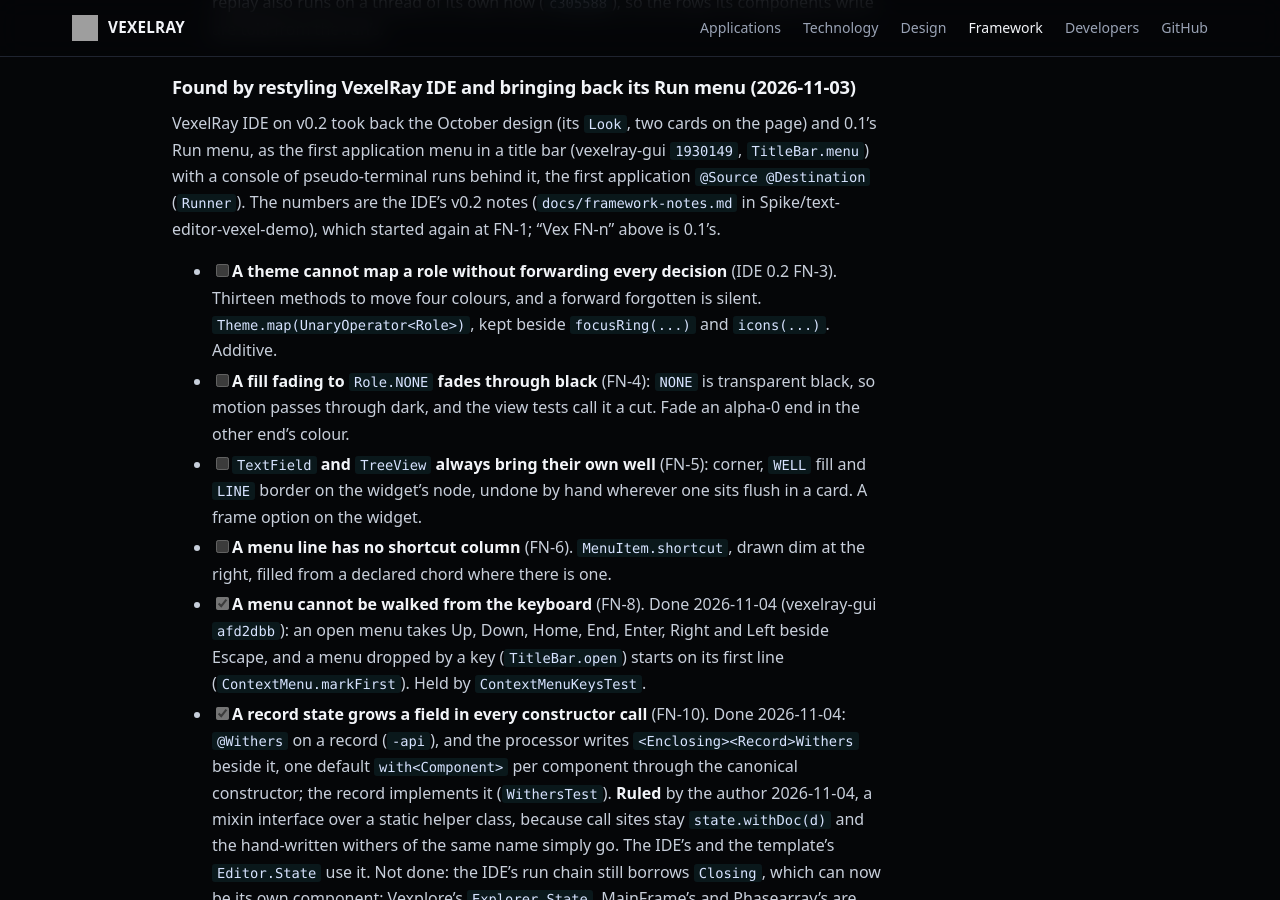
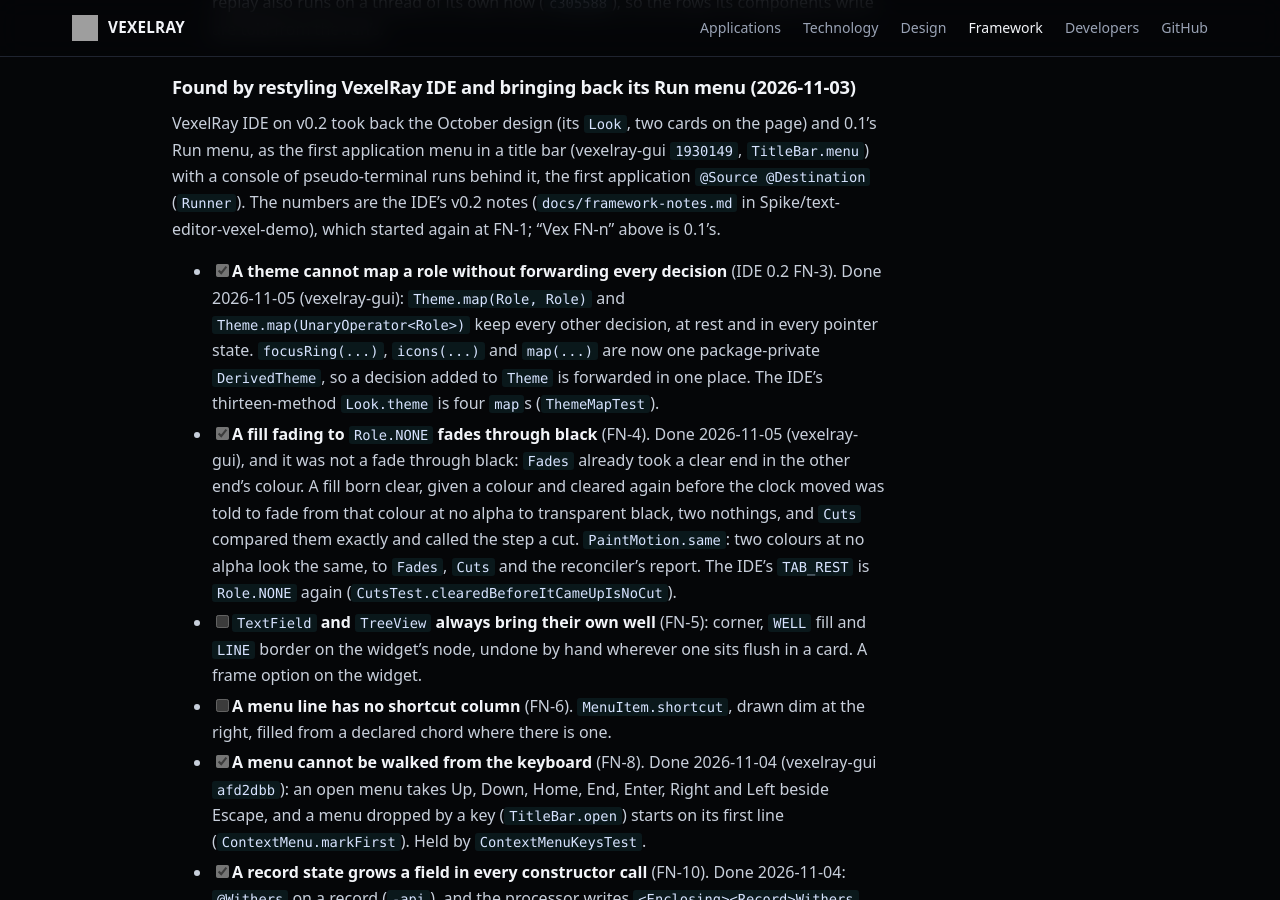
Before and after one commit to sibarum/vexelray-framework, a Jekyll site: the page built from docs/TODO.md, in a window 1280 px wide and 900 px high, scrolled down 33136 px. Built offline with Jekyll 4.4.1, drawn with Linux system fonts in a browser that asks for light colours; our own code applies the rules of GitHub Pages for plain Markdown files.

Commit message:
TODO: theme role mapping and the Role.NONE fade done
Co-Authored-By: Claude Opus 5.5 <noreply@anthropic.com>

```diff
--- a/docs/TODO.md
+++ b/docs/TODO.md
@@ -1201,11 +1201,17 @@ first application menu in a title bar (vexelray-gui `1930149`, `TitleBar.menu`)
 behind it, the first application `@Source @Destination` (`Runner`). The numbers are the IDE's v0.2 notes
 (`docs/framework-notes.md` in Spike/text-editor-vexel-demo), which started again at FN-1; "Vex FN-n" above is 0.1's.
 
-- [ ] **A theme cannot map a role without forwarding every decision** (IDE 0.2 FN-3). Thirteen methods to move four
-      colours, and a forward forgotten is silent. `Theme.map(UnaryOperator<Role>)`, kept beside `focusRing(...)` and
-      `icons(...)`. Additive.
-- [ ] **A fill fading to `Role.NONE` fades through black** (FN-4): `NONE` is transparent black, so motion passes
-      through dark, and the view tests call it a cut. Fade an alpha-0 end in the other end's colour.
+- [x] **A theme cannot map a role without forwarding every decision** (IDE 0.2 FN-3). Done 2026-11-05 (vexelray-gui):
+      `Theme.map(Role, Role)` and `Theme.map(UnaryOperator<Role>)` keep every other decision, at rest and in every
+      pointer state. `focusRing(...)`, `icons(...)` and `map(...)` are now one package-private `DerivedTheme`, so a
+      decision added to `Theme` is forwarded in one place. The IDE's thirteen-method `Look.theme` is four `map`s
+      (`ThemeMapTest`).
+- [x] **A fill fading to `Role.NONE` fades through black** (FN-4). Done 2026-11-05 (vexelray-gui), and it was not a
+      fade through black: `Fades` already took a clear end in the other end's colour. A fill born clear, given a
+      colour and cleared again before the clock moved was told to fade from that colour at no alpha to transparent
+      black, two nothings, and `Cuts` compared them exactly and called the step a cut. `PaintMotion.same`: two
+      colours at no alpha look the same, to `Fades`, `Cuts` and the reconciler's report. The IDE's `TAB_REST` is
+      `Role.NONE` again (`CutsTest.clearedBeforeItCameUpIsNoCut`).
 - [ ] **`TextField` and `TreeView` always bring their own well** (FN-5): corner, `WELL` fill and `LINE` border on the
       widget's node, undone by hand wherever one sits flush in a card. A frame option on the widget.
 - [ ] **A menu line has no shortcut column** (FN-6). `MenuItem.shortcut`, drawn dim at the right, filled from a
```
